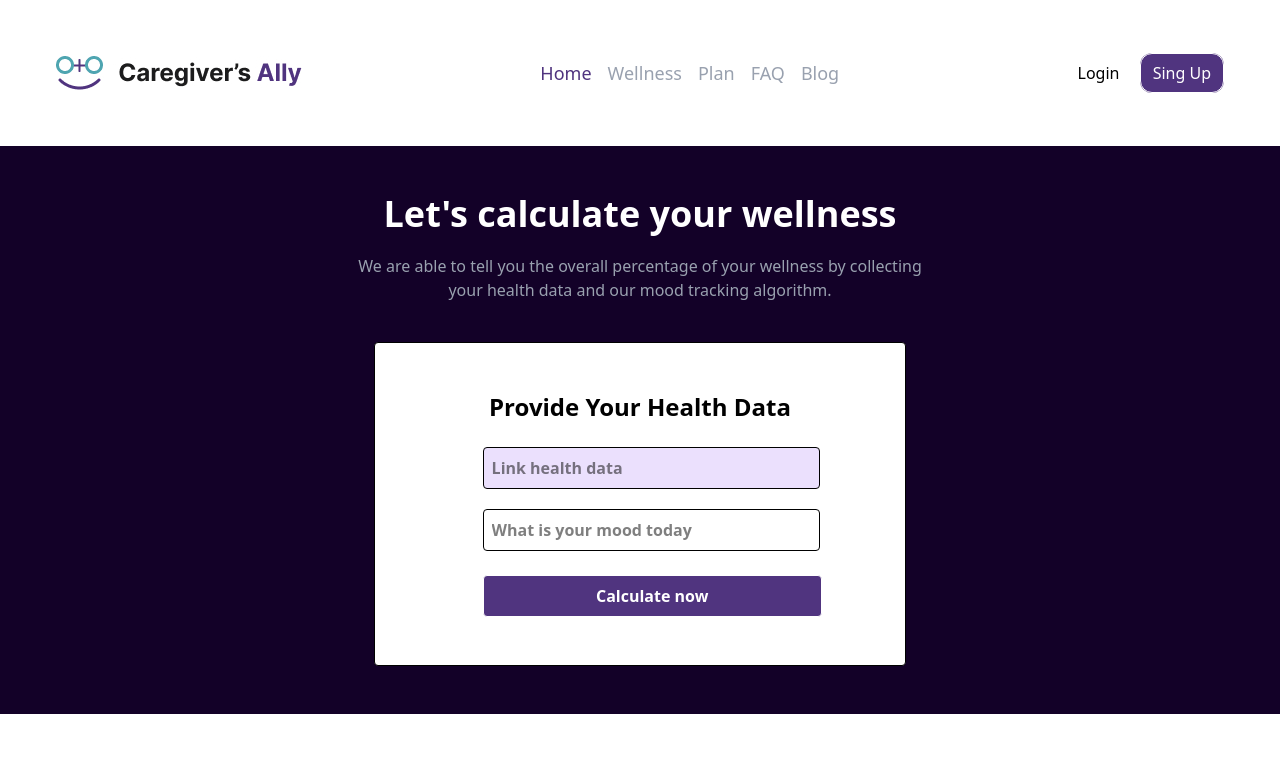
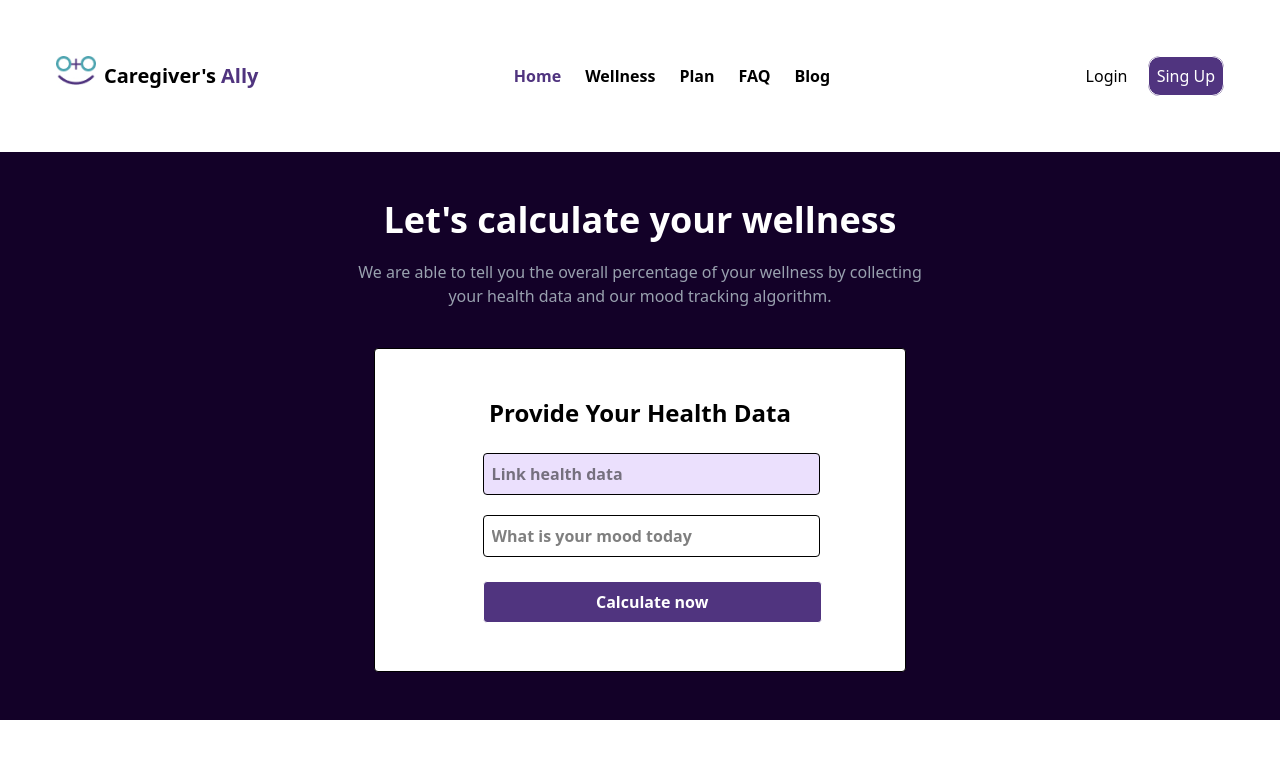
Before and after one commit to OMOTAYO100/Caregiver, a website: page wellness.html in a window 1280 px wide. Drawn offline with Linux system fonts and the light colour scheme; files that its build step writes are made by us from their sources.

Commit message:
first commit

```diff
--- a/wellness.html
+++ b/wellness.html
@@ -6,58 +6,103 @@
     <title>Document</title>
     <link rel="stylesheet" href="src/output.css">
 </head>
-<body>
+<body class="2xl:max-w-screen-2xl 2xl:mx-auto bg-white">
      <header class="p-6 md:p-10">
-      <nav class="flex justify-between items-center p-4 ">
-        <img src="Assets/Frame 13029.jpg" alt="" />
+       <nav class="flex justify-between items-center p-4">
+        <div class="flex items-center space-x-2">
+          <figure class="size-10">
+            <img src="Assets/Frame 10.jpg" alt="" />
+          </figure>
+          <p class="font-bold md:text-xl">
+            Caregiver's <span class="text-[#50347F]">Ally</span>
+          </p>
+        </div>
 
-        <ul class="space-x-4 text-lg *:text-gray-400 hidden lg:flex">
-          <li><a class="text-[#50347F]" href="index.html">Home</a></li>
+        <ul
+          class="nav-menu flex flex-col gap-6 fixed top-0 right-0 rounded bg-white/50 backdrop-blur-lg p-24 scale-y-0 origin-top transition-transform duration-300 sm:flex-row sm:static sm:bg-transparent sm:p-2 sm:backdrop-blur-0 sm:scale-y-100"
+        >
+          <li><a class="text-[#50347F] font-semibold" href="">Home</a></li>
           <li>
-            <a class="hover:text-[#50347F]" href="wellness.html">Wellness</a>
+            <a class="hover:text-[#50347F] font-semibold" href="wellness.html"
+              >Wellness</a
+            >
           </li>
-          <li><a class="hover:text-[#50347F]" href="#">Plan</a></li>
-          <li><a class="hover:text-[#50347F]" href="#">FAQ</a></li>
-          <li><a class="hover:text-[#50347F]" href="#">Blog</a></li>
+          <li>
+            <a class="hover:text-[#50347F] font-semibold" href="#">Plan</a>
+          </li>
+          <li>
+            <a class="hover:text-[#50347F] font-semibold" href="#">FAQ</a>
+          </li>
+          <li>
+            <a class="hover:text-[#50347F] font-semibold" href="blog.html"
+              >Blog</a
+            >
+          </li>
         </ul>
-        <div class="space-x-4">
-          <a href="#">Login</a>
+        <div class="space-x-4 hidden sm:block">
+          <button><a href="#">Login</a></button>
           <a
-            class="bg-[#50347F] border rounded-xl text-white py-2 px-3"
-            href="signup.html"
+            class="signUpBtn bg-[#50347F] border rounded-xl text-white py-2 px-2"
+            href="#"
             >Sing Up</a
           >
         </div>
+        <div
+          class="sm:hidden hamburger fixed bg-[#50347F] py-5 top-[30px] right-6 h-8 w-12 z-30 rounded cursor-pointer before:content-[''] before:h-0.5 before:w-2/3 before:bg-white before:absolute before:top-4 before:left-2 after:content-[''] after:h-0.5 after:w-2/3 after:bg-white after:absolute after:top-6 after:left-2 transition-all before:transition-all after:transition-all"
+        ></div>
       </nav>
+
+      <div
+        id="mobileMenu"
+        class="hidden flex flex-col items-center space-y-4 text-lg mt-4"
+      >
+        <a class="text-[#50347F] font-semibold" href="#">Home</a>
+        <a class="hover:text-[#50347F] font-semibold" href="wellness.html"
+          >Wellness</a
+        >
+        <a class="hover:text-[#50347F] font-semibold" href="#">Plan</a>
+        <a class="hover:text-[#50347F] font-semibold" href="#">FAQ</a>
+        <a class="hover:text-[#50347F] font-semibold" href="blog.html">Blog</a>
+        <div class="lg:hidden flex flex-col justify-center items-center gap-4">
+          <a class="hover:text-[#50347F] hover:font-semibold" href="#">Login</a>
+          <a class="signUpBtn hover:text-[#50347F] hover:font-semibold" href="#"
+            >Sign Up</a
+          >
+        </div>
+      </div>
     </header>
+
+
     <section class="bg-[#130128] p-6 md:p-12 text-white">
       <div class="flex flex-col items-center space-y-5">
         <h2 class="text-2xl font-semibold md:text-4xl">
           Let's calculate your wellness
         </h2>
-        <p class="w-2/4 text-center text-gray-400">
+        <p class="sm:w-2/4 text-center text-gray-400">
           We are able to tell you the overall percentage of your wellness by
           collecting your health data and our mood tracking algorithm.
         </p>
       </div>
 
 
-      <div class="w-[45%] mt-10 p-12 rounded place-self-center flex flex-col justify-center items-center space-y-3 bg-white text-black border">
+      <div class="w-full sm:w-[45%] mt-10 p-4 sm:p-12 rounded sm:place-self-center flex flex-col justify-center items-center space-y-3 bg-white text-black border">
 
       <div class="flex flex-col space-y-6 place-items-center ">
         <h2 class="text-2xl font-semibold">Provide Your Health Data</h2>
         <div class="">
-            <form action="" class="space-y-5 pl-15">
+            <form action="" class="space-y-5 pl-8 sm:pl-15">
                 <input class="w-[90%] border p-2 appearance-none font-semibold rounded bg-[#EBE0FD]" type="text" placeholder="Link health data">
                 <input class="w-[90%] border p-2 appearance-none font-semibold rounded" type="text" placeholder="What is your mood today">
 
             </form>
-            <button class="w-[78%] border p-2 font-semibold rounded justify-center ml-15 mt-6 bg-[#50347F] text-white"> Calculate now</button>
+            <button class=" w-[85%] sm:w-[78%] border p-2 font-semibold rounded justify-center ml-7 sm:ml-15 mt-6 bg-[#50347F] text-white"> Calculate now</button>
         </div>
       </div>
 
 
 
     </section>
+
+    <script src=",/app.js"></script>
 </body>
 </html>
```
Also changed, not shown: blog.html (+56 -15 lines), src/output.css.
